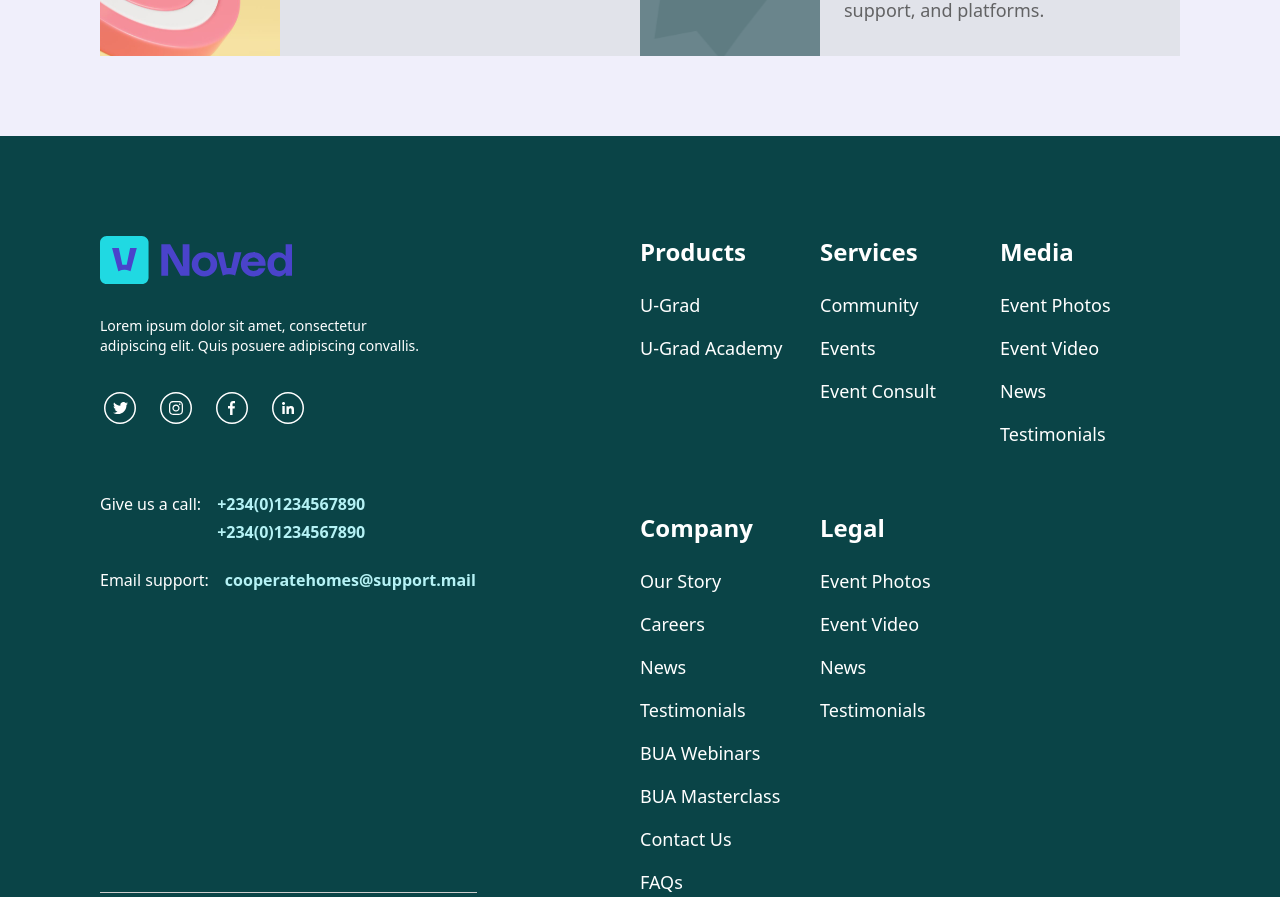
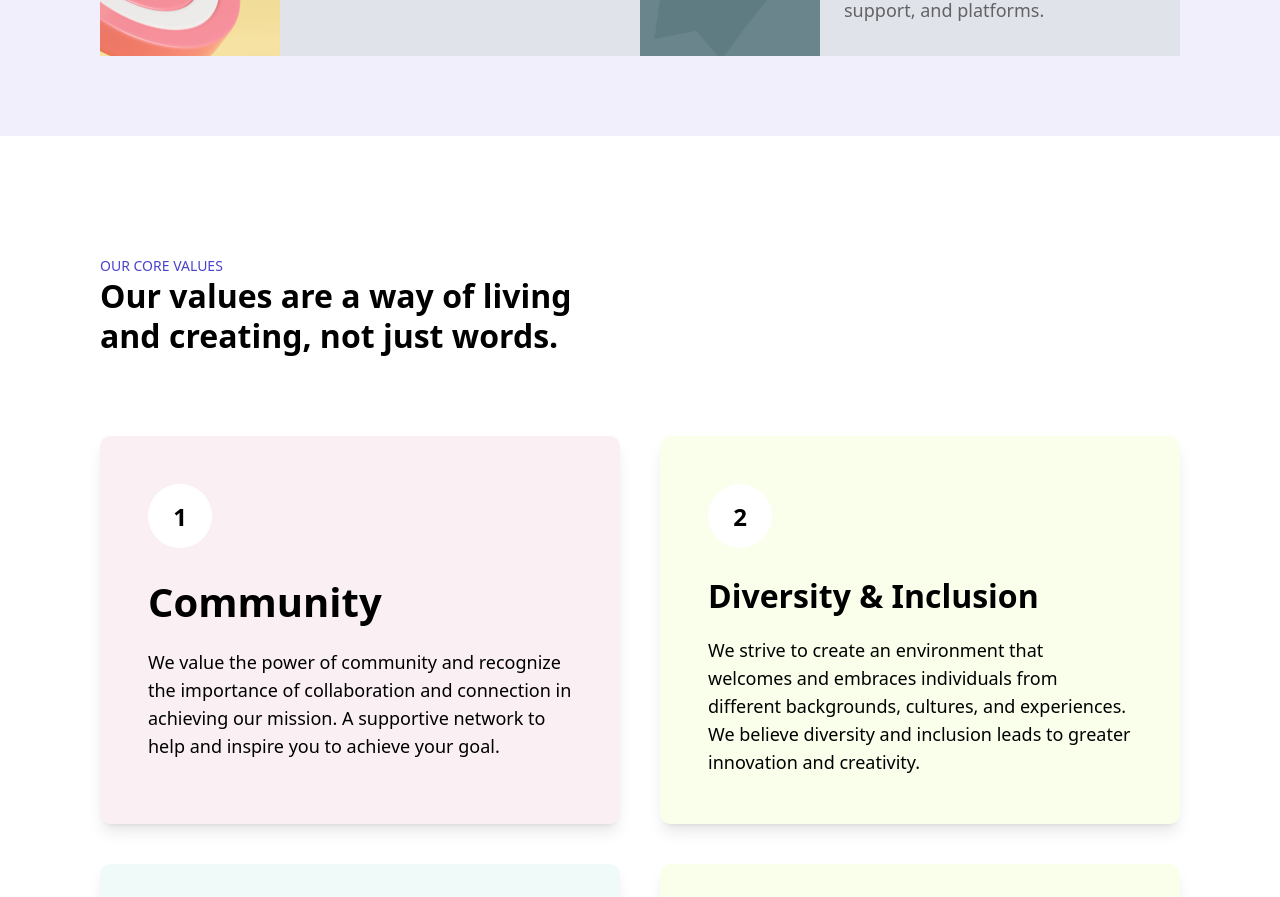
Before and after one commit to Noved-Africa/novedafrica, a Next.js app: page /our-story in a window 1280 px wide. Shown: the part 1900-2797 px from the top of the page. Built offline with nearby package versions, Linux system fonts and the light colour scheme.

Commit message:
Our Story

```diff
--- a/src/app/our-story/page.tsx
+++ b/src/app/our-story/page.tsx
@@ -1,6 +1,6 @@
 import React from "react";
 import Image from "next/image";
-import { bgMobile, ourStoryBg, ourStoryBgMobile, ourStoryBgTablet, aboutImage, dotGrid, gradient, dart, dart2, plane, plane2 } from "@/assets";
+import { bgMobile, bgbg, ourStoryBg, ourStoryBgMobile, ourStoryBgTablet, aboutImage, dotGrid, gradient, dart, dart2, plane, plane2 } from "@/assets";
 
 
 
@@ -8,7 +8,7 @@ const OurStory = () => {
 	return (
 		<>
 			<div className=" relative bg-mobile-bg md:bg-tablet-bg ">
-				{/* <Image src={ourStoryBg} alt="bg" className=" absolute -z-30 w-full h-full sm:object-contain " layout="responsive" srcSet={`${ourStoryBgMobile} 640w, ${ourStoryBgTablet} 768w, ${ourStoryBg} 1024w`} /> */}
+				<Image src={ourStoryBg} alt="bg" className=" absolute -z-30 w-full h-full sm:object-contain " layout="responsive" srcSet={`${ourStoryBgMobile} 640w, ${ourStoryBgTablet} 768w, ${ourStoryBg} 1024w`} />
 
 				<div className=" lg:pt-32 lg:px-[100px] pt-32  ">
 					<p className=" lg:px-0 px-8 w-fit lg:text-[18px] sm:text-xs text-white/80 ">Our Story</p>
@@ -65,7 +65,78 @@ const OurStory = () => {
 					</div>
 				</div>
 			</section>
+			<section className=" lg:py-[120px] lg:px-[100px] md:py-11 md:px-8 py-16 px-4  ">
 
+
+				<div className="">
+					<p className=" text-sm text-[#4A43CB] font-medium " >OUR CORE VALUES</p>
+					<h1 className=" font-semibold text-2xl sm:text-[28px] md:leading-10 lg:text-[32px] lg:leading-10 lg:w-1/2 pr-0 sm:pr-32 lg:pr-0  " >Our values are a way of living and creating, not just words.</h1>
+				</div>
+
+
+				<div className=" grid lg:grid-cols-2 grid-cols-1 gap-10 lg:mt-20 mt-12 ">
+
+					<div className=" lg:p-12 md:p-10 p-6 rounded-[10px] bg-[#FAF0F4] shadow-lg ">
+						<p className=" md:h-16 md:w-16 h-14 w-14  rounded-full flex justify-center items-center bg-white text-center text-[24px] leading-[35px] font-bold mb-6 ">1</p>
+						<h1 className=" lg:text-[40px] md:text-[32px] text-[28px] font-semibold  md:mb-4 mb-3 ">Community</h1>
+						<p className=" lg:text-lg md:text-[16px] text-sm font-normal">We value the power of community and recognize the importance of collaboration and connection in achieving our mission. A supportive network to help and inspire you to achieve your goal.</p>
+					</div>
+
+					<div className="lg:p-12 md:p-10 p-6 rounded-[10px] bg-[#FAFFEB] shadow-lg ">
+						<p className=" md:h-16 md:w-16 h-14 w-14  rounded-full flex justify-center items-center bg-white text-center text-[24px] leading-[35px] font-bold mb-6 ">2</p>
+						<h1 className=" tlg:text-[40px] md:text-[32px] text-[28px] font-semibold  md:mb-4 mb-3 ">Diversity & Inclusion</h1>
+						<p className=" lg:text-lg font-normal">We strive to create an environment that welcomes and embraces individuals from different backgrounds, cultures, and experiences. We believe diversity and inclusion leads to greater innovation and creativity.</p>
+					</div>
+
+					<div className="lg:p-12 md:p-10 p-6 rounded-[10px] bg-[#F0FAF9] shadow-lg ">
+						<p className=" md:h-16 md:w-16 h-14 w-14 rounded-full flex justify-center items-center bg-white text-center text-[24px] leading-[35px] font-bold mb-6 ">3</p>
+						<h1 className=" lg:text-[40px] md:text-[32px] text-[28px] font-semibold  md:mb-4 mb-3  ">Empowerment</h1>
+						<p className=" lg:text-lg font-normal">Through our efficient empowerment system, we enable you to take control of your learning and professional development. We pride ourselves on providing the resources, tools, and guidance for social fitness and job readiness.</p>
+					</div>
+
+					<div className="lg:p-12 md:p-10 p-6 rounded-[10px] bg-[#FAFFEB] shadow-lg ">
+						<p className=" md:h-16 md:w-16 h-14 w-14  rounded-full flex justify-center items-center bg-white text-center text-[24px] leading-[35px] font-bold mb-6 ">4</p>
+						<h1 className=" lg:text-[40px] md:text-[32px] text-[28px] font-semibold  md:mb-4 mb-3  ">Fun</h1>
+						<p className=" lg:text-lg font-normal">We are not just hard workers at Noved Africa, we’re also fun workers! We believe that work does not have to be boring, it’s okay to have a little fun. Afterall, all work and no play…</p>
+					</div>
+				</div>
+			</section>
+
+
+
+			<section className=" relative lg:py-[160px] md:py-[120px] py-32 lg:px-[100px] md:px-20 bg-[#F8F8F8;] overflow-hidden ">
+				<Image src={bgbg} alt="dot grid" className=" absolute h-full top-0 -right-10 -z-10 " />
+				<div className=" lg:max-w-[884px] md:max-w-[609px] mx-auto flex flex-col justify-center items-center text-center md:px-0 px-4  ">
+					<h1 className=" lg:text-[56px] md:text-[40px] text-[36px]  font-semibold lg:leading-[67px] md:leading-[48px] leading-10 md:mb-4 mb-3  ">Join the Undergraduate Student Community</h1>
+					<p className=" text-[#616161] " >The only procedure required to join our community is to fill the enrollment form. To do this, you can click on the ‘Join the community’ button. We cannot wait to have you!</p>
+
+					<button className=" flex items-center  gap-2 bg-[#4A43CB] rounded-full text-white w-fit px-6 py-3 mt-12 ">
+						Join the community
+						<span><svg xmlns="http://www.w3.org/2000/svg" width="21" height="21" viewBox="0 0 21 21" fill="none">
+						<path d="M3.83464 10.5013L17.168 10.5013M11.3346 4.66797L17.168 10.5013L11.3346 16.3346" stroke="white" stroke-width="2" stroke-linecap="round" stroke-linejoin="round" />
+						</svg></span>
+					</button>
+				</div>
+			</section>
+
+			<section className=" lg:px-[100px] md:px-8 px-4 lg:py-[120px] ">
+				<div className=" md:mb-16 mb-10 ">
+					<p className=" text-sm text-[#4A43CB] font-medium " >OUR PARTNERS</p>
+					<h1 className=" font-semibold text-2xl md:text-[28px] md:leading-10 lg:text-[32px] lg:leading-10 lg:w-1/2 w-full  " >Organisations we have worked with to achieve our mission & vision.</h1>
+				</div>
+				<div className=" flex gap-6 overflow-auto scrollbar-hide ">
+
+					<div className=" h-[120px] w-[240px] rounded-[10px] bg-[#D9D9D9] shrink-0  "></div>
+					<div className=" h-[120px] w-[240px] rounded-[10px] bg-[#D9D9D9] shrink-0  "></div>
+					<div className=" h-[120px] w-[240px] rounded-[10px] bg-[#D9D9D9] shrink-0  "></div>
+					<div className=" h-[120px] w-[240px] rounded-[10px] bg-[#D9D9D9] shrink-0  "></div>
+					<div className=" h-[120px] w-[240px] rounded-[10px] bg-[#D9D9D9] shrink-0  "></div>
+					<div className=" h-[120px] w-[240px] rounded-[10px] bg-[#D9D9D9] shrink-0  "></div>
+					<div className=" h-[120px] w-[240px] rounded-[10px] bg-[#D9D9D9] shrink-0  "></div>
+					<div className=" h-[120px] w-[240px] rounded-[10px] bg-[#D9D9D9] shrink-0  "></div>
+				</div>
+
+			</section>
 		</>
 	)
 };
--- a/src/assets/index.ts
+++ b/src/assets/index.ts
@@ -18,6 +18,7 @@ import ourStoryBgMobile from '@/assets/ourStoryBgMobile.svg'
 import aboutImage from '@/assets/aboutImage.svg'
 import dotGrid from '@/assets/dotGrid.svg'
 import gradient from '@/assets/gradient.svg'
+import bgbg from '@/assets/bgbg.svg'
 
 import dart from '@/assets/dart.svg'
 import dart2 from '@/assets/dart2.svg'
@@ -26,4 +27,4 @@ import plane2 from '@/assets/plane2.svg'
 
 
 
-export { dart, dart2, plane, plane2, aboutImage, arrow, arrowLeft, dotGrid, faq, gradient, location, mail, phone, search, contactBg, blogImage, blogPicture, bgMobile, bgTablet, bgDesktop, menu, ourStoryBg, ourStoryBgMobile, ourStoryBgTablet }
+export { dart, dart2, plane, bgbg, plane2, aboutImage, arrow, arrowLeft, dotGrid, faq, gradient, location, mail, phone, search, contactBg, blogImage, blogPicture, bgMobile, bgTablet, bgDesktop, menu, ourStoryBg, ourStoryBgMobile, ourStoryBgTablet }
```
Also changed, not shown: src/assets/bgbg.svg (added).
